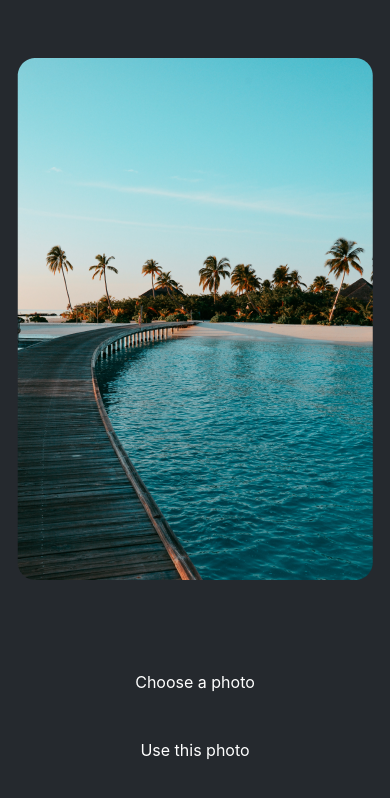
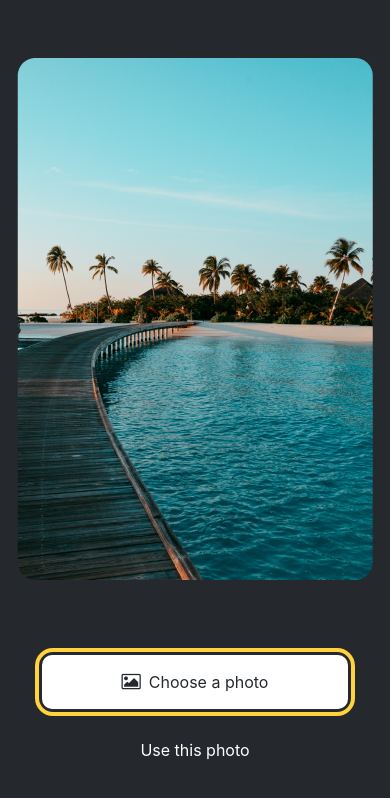
Before and after one commit to lucasdomene/StickerSmash, a React Native app: screen / in a window 390 px wide. Shown: the top 798 px of the page. Built offline with nearby package versions, Linux system fonts and the light colour scheme.

Commit message:
feat: support theme on Button

```diff
--- a/App.js
+++ b/App.js
@@ -12,7 +12,7 @@
         <ImageViewer placeholderImageSource={PlaceholderImage} />
       </View>
       <View style={styles.footerContainer}>
-        <Button label="Choose a photo" />
+        <Button label="Choose a photo" theme="primary" />
         <Button label="Use this photo" />
       </View>
       <StatusBar style="auto" />
--- a/components/Button.js
+++ b/components/Button.js
@@ -1,6 +1,33 @@
 import { StyleSheet, View, Text, Pressable } from 'react-native';
+import FontAwesome from '@expo/vector-icons/FontAwesome';
 
-export default function Button({ label }) {
+export default function Button({ label, theme }) {
+  if (theme === 'primary') {
+    return (
+      <View
+        style={[
+          styles.buttonContainer,
+          { borderWidth: 4, borderColor: '#ffd33d', borderRadius: 18 },
+        ]}
+      >
+        <Pressable
+          style={[styles.button, { backgroundColor: '#fff' }]}
+          onPress={() => alert('You pressed the button')}
+        >
+          <FontAwesome
+            name="picture-o"
+            size={18}
+            color="#25292e"
+            style={styles.buttonIcon}
+          />
+          <Text style={[styles.buttonLabel, { color: '#25292e' }]}>
+            {label}
+          </Text>
+        </Pressable>
+      </View>
+    );
+  }
+
   return (
     <View style={styles.buttonContainer}>
       <Pressable
```
